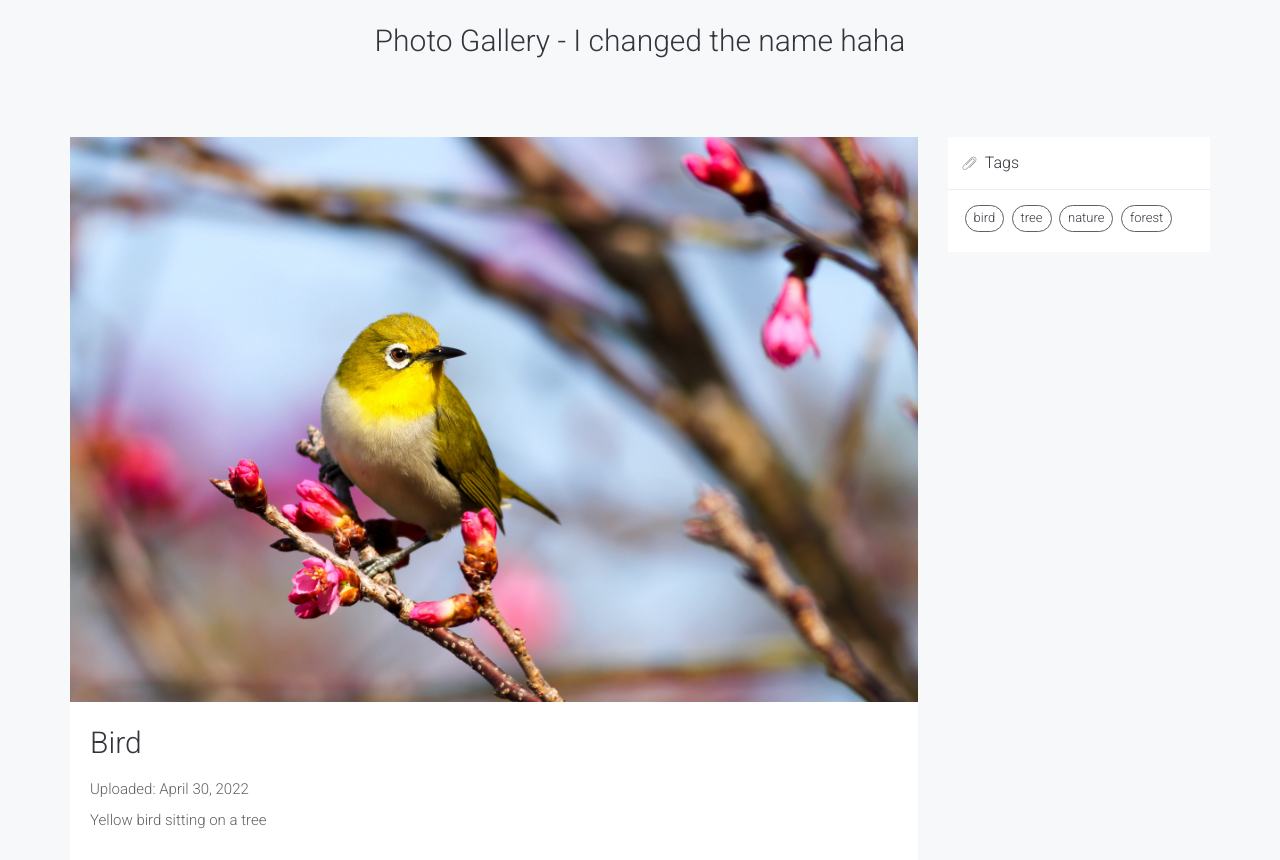
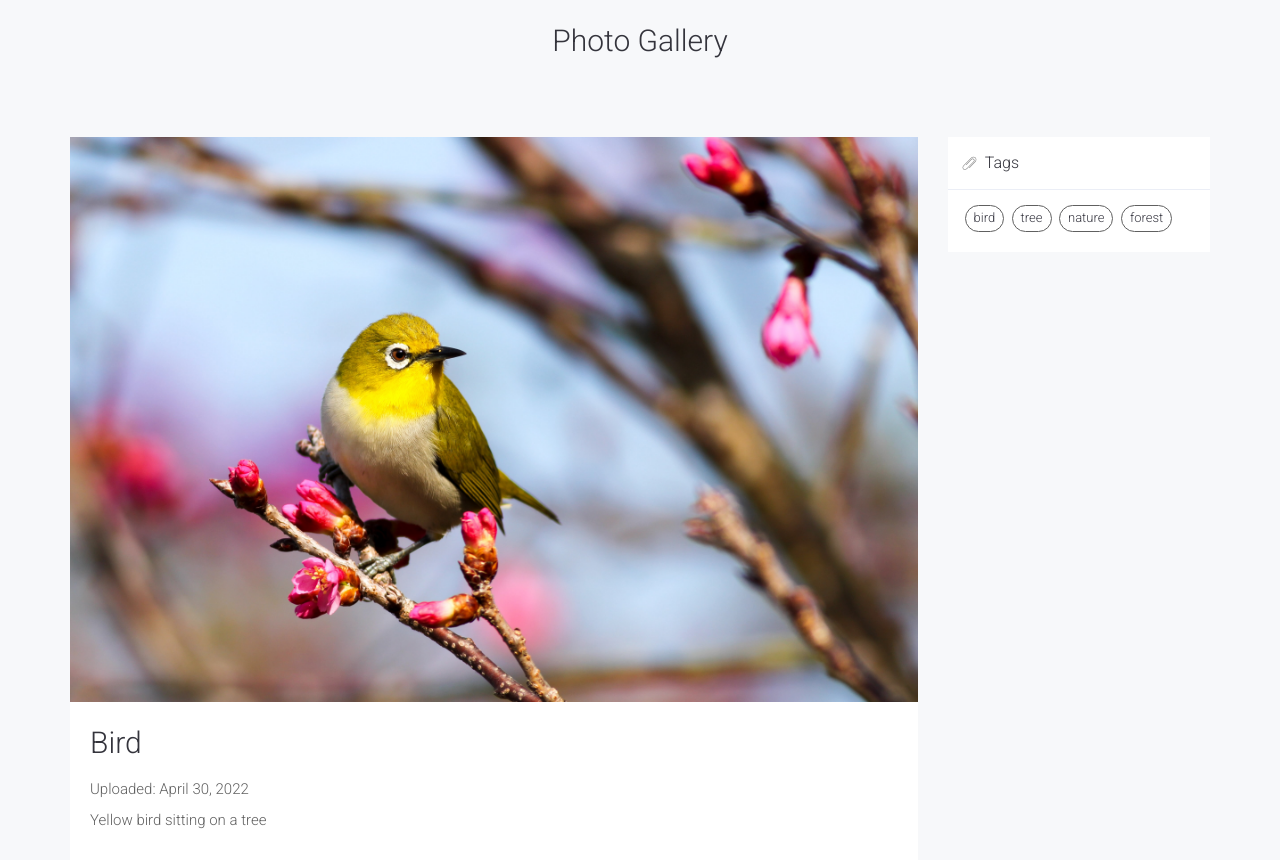
Before and after one commit to tanya217/photogallery, a Flask app: page / in a window 1280 px wide. Shown: the top 860 px of the page. Run offline with Flask 2, Linux system fonts and the light colour scheme; some libraries are stand-ins or nearby versions; some web fonts are replaced.

Commit message:
modified the app title

```diff
--- a/templates/photodetail.html
+++ b/templates/photodetail.html
@@ -4,7 +4,7 @@
 <head>
 <meta charset="utf-8"/>
 <meta http-equiv="X-UA-Compatible" content="IE=edge">
-<title>Photo Gallery - I changed the name haha</title>
+<title>Photo Gallery</title>
 <meta name="viewport" content="width=device-width, minimum-scale=1.0, maximum-scale=1.0, user-scalable=no">
 <link href='https://fonts.googleapis.com/css?family=Roboto:100,400,700,500,300,300italic' rel='stylesheet' type='text/css'>
 <link href='https://fonts.googleapis.com/css?family=Droid+Serif:400,400italic,700,700italic' rel='stylesheet' type='text/css'>
@@ -28,7 +28,7 @@
     <!--========== BACKGROUND COLOR SKY LIGHT ==========-->
     <div class="bg-color-sky-light">
         <br>
-    <center><h2>Photo Gallery - I changed the name haha</h2>
+    <center><h2>Photo Gallery</h2>
 
 
     </center>
```
